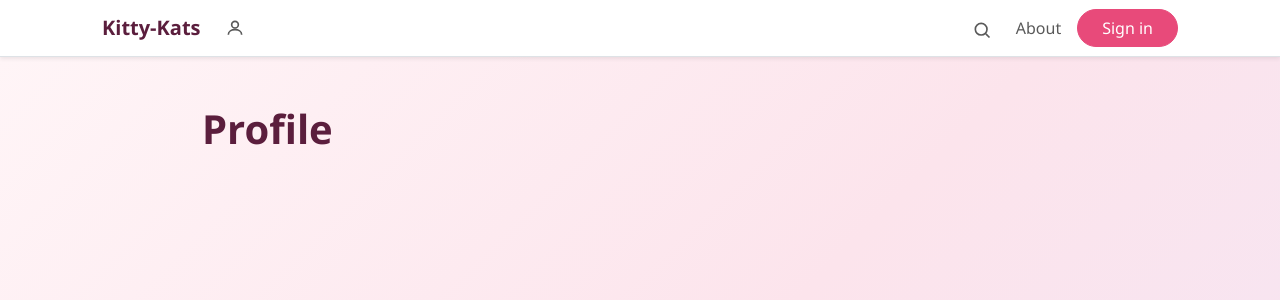
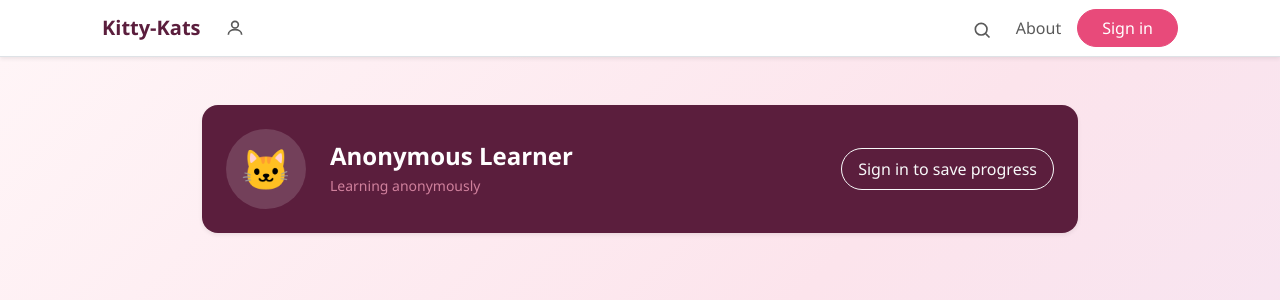
Before and after one commit to UW-INFO442-WI26/kitty-kats, a React (Vite) app: page /profile in a window 1280 px wide. Shown: the top 300 px of the page. Built offline with nearby package versions, Linux system fonts and the light colour scheme; no server answers.

Commit message:
adds user name, email, and avatar from authcontext, button link not built yet

```diff
--- a/src/pages/Profile.jsx
+++ b/src/pages/Profile.jsx
@@ -1,5 +1,29 @@
+import { Link } from 'react-router';
+import { useAuth } from '../context/AuthContext';
 
 function Profile() {
+    const { user } = useAuth();
+
+    let displayName = 'Anonymous Learner';
+    if (user && user.displayName) {
+        displayName = user.displayName;
+    }
+
+    let email = null;
+    if (user && user.email) {
+    email = user.email;
+    }
+
+    let photoURL = null;
+    if (user && user.photoURL) {
+    photoURL = user.photoURL;
+    }
+
+    let isAnonymous = true;
+    if (user && !user.isAnonymous) {
+    isAnonymous = false;
+    }
+
     //hardcode now, change with firestore dabatabase
     const moduleProgress = [
         { id: 1, title: 'Module 1', progress: 100, score: 92,  badge: '🏆' },
@@ -22,11 +46,40 @@ function Profile() {
     const overallProgress = Math.round(totalProgress / moduleProgress.length);
 
     return (
-      <div className="min-vh-100 bg-gradient-light py-5">
-        <div className="container" style={{ maxWidth: '900px' }}>
-          <h1 className="text-deep-plum fw-bold">Profile</h1>
+        <div className="min-vh-100 bg-gradient-light py-5">
+            <div className="container" style={{ maxWidth: '900px' }}>
+            <div className="bg-deep-plum rounded-4 p-4 mb-4 shadow-sm d-flex align-items-center gap-4 flex-wrap">
+                <div
+                    className="rounded-circle d-flex align-items-center justify-content-center flex-shrink-0 overflow-hidden"
+                    style={{ width: 80, height: 80, background: 'rgba(255,255,255,0.15)', fontSize: '2.5rem' }}
+                >
+                    {photoURL ? (
+                        <img src={photoURL} alt="profile" className="w-100 h-100" style={{ objectFit: 'cover' }} />
+                    ) : (
+                        '🐱'
+                    )}
+            </div>
+            <div className="flex-grow-1">
+                <h1 className="text-white fw-bold mb-1" style={{ fontSize: '1.5rem' }}>
+                    {displayName}
+                </h1>
+                {email ? (
+                    <p className="text-blush mb-0 small">{email}</p>
+                ) : (
+                    <p className="text-blush mb-0 small opacity-75">Learning anonymously</p>
+                )}
+            </div>
+
+            {isAnonymous && (
+                <Link to="/login" className="btn btn-outline-light rounded-pill px-3 py-2 small flex-shrink-0">
+                    Sign in to save progress
+                </Link>
+            )}
+
         </div>
-      </div>
+        </div>
+    </div>
+
     );
   }
 
```
